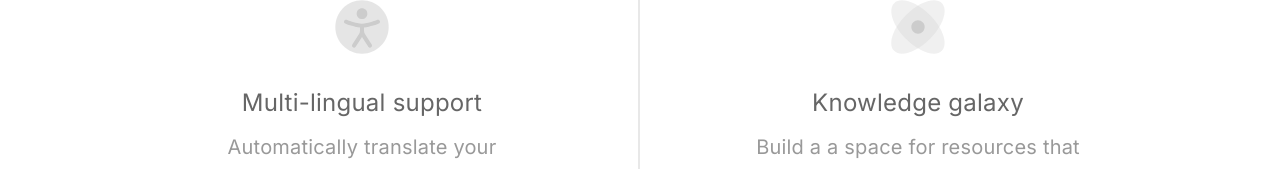
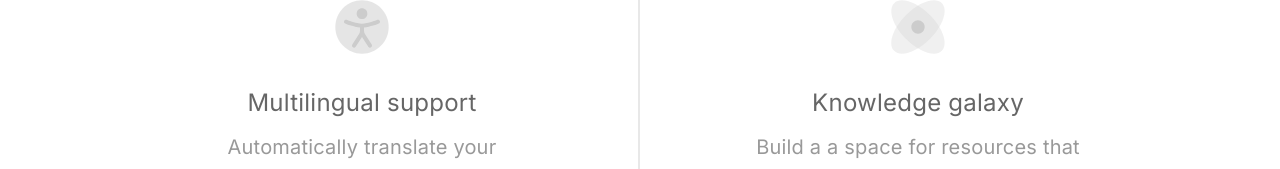
Before and after one commit to Dev0715/Dialogue-React-Landing, a React (Create React App) app: page / in a window 1280 px wide. Shown: the part 5680-5849 px from the top of the page. Built offline with nearby package versions, Linux system fonts and the light colour scheme.

Commit message:
fix: multilingual typo

```diff
--- a/src/components/landing/features/index.js
+++ b/src/components/landing/features/index.js
@@ -29,7 +29,7 @@ const Features = () => {
     },
     {
       image: "/images/features/feature-5.svg",
-      title: "Multi-lingual support",
+      title: "Multilingual support",
       description:
         "Automatically translate your documents with accuracy. Refine each translation for cultural relevance and clarity.",
     },
```
